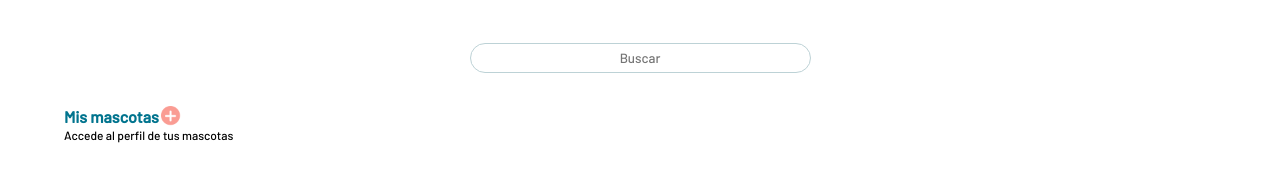
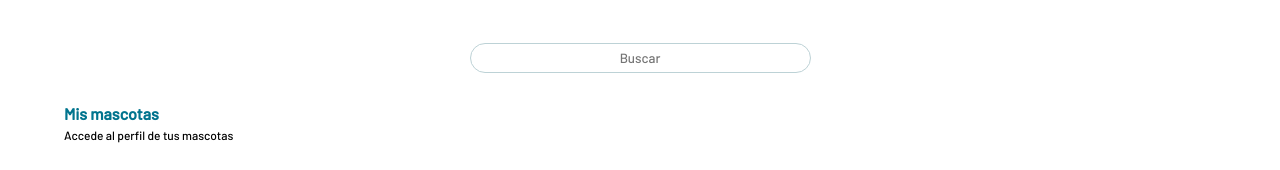
Before and after one commit to Maurodiaztesta/lucky-front, a React (Create React App) app: page /adopt in a window 1280 px wide. Shown: the top 170 px of the page. Built offline with nearby package versions, Linux system fonts and the light colour scheme; no server answers.

Commit message:
No button

```diff
--- a/src/pages/AdoptarPage/AdoptarPage.css
+++ b/src/pages/AdoptarPage/AdoptarPage.css
@@ -29,6 +29,7 @@
 .APpadre__top--mascotas--añadir--h2 {
   font-size: 16px;
   color: #01748E;
+  margin-bottom: 5px;
 }
 .APpadre__top--mascotas--añadir--img {
   width: 24px;
--- a/src/pages/AdoptarPage/AdoptarPage.jsx
+++ b/src/pages/AdoptarPage/AdoptarPage.jsx
@@ -44,11 +44,6 @@ const AdoptarPage = () => {
               <h2 className="APpadre__top--mascotas--añadir--h2">
                 Mis mascotas
               </h2>
-              <img
-                className="APpadre__top--mascotas--añadir--img"
-                src="/assets/img/logo_seleccionado/mS.png"
-                alt=""
-              ></img>
             </div>
             <p className="APpadre__top--mascotas--add">
               Accede al perfil de tus mascotas
--- a/src/pages/AdoptarPage/AdoptarPage.scss
+++ b/src/pages/AdoptarPage/AdoptarPage.scss
@@ -24,6 +24,7 @@
                 &--h2{
                     font-size: 16px;
                     color: #01748E;
+                    margin-bottom: 5px;
                 }
                 &--img{
                     width: 24px;
```
Also changed, not shown: 1 other file (tests, documents, lock files or other folders).
